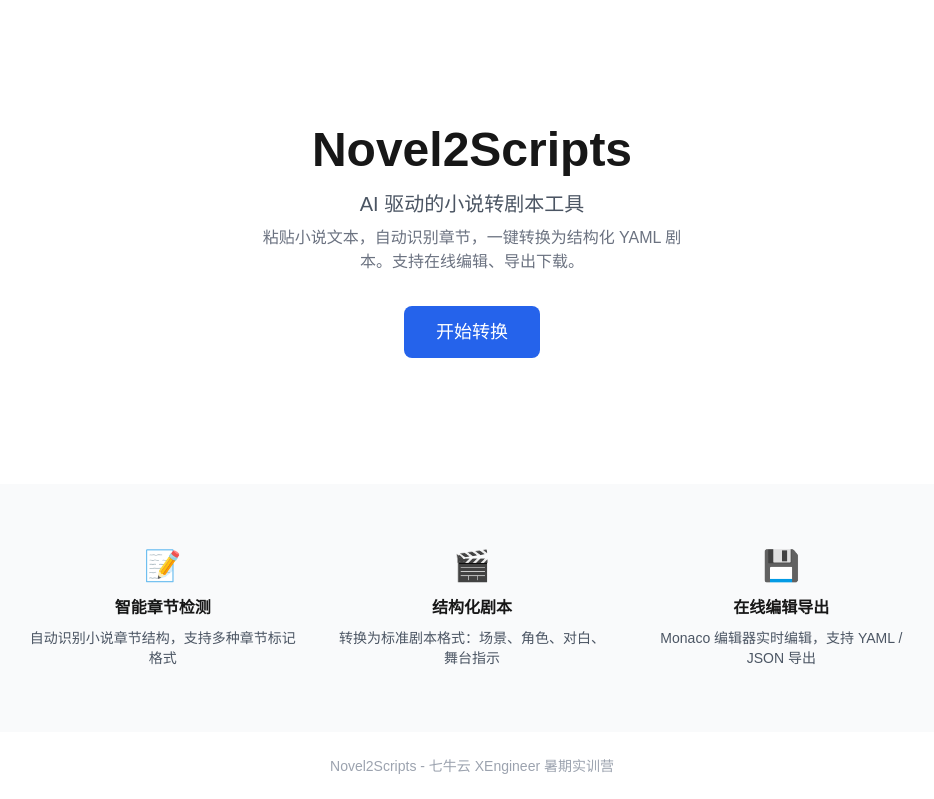
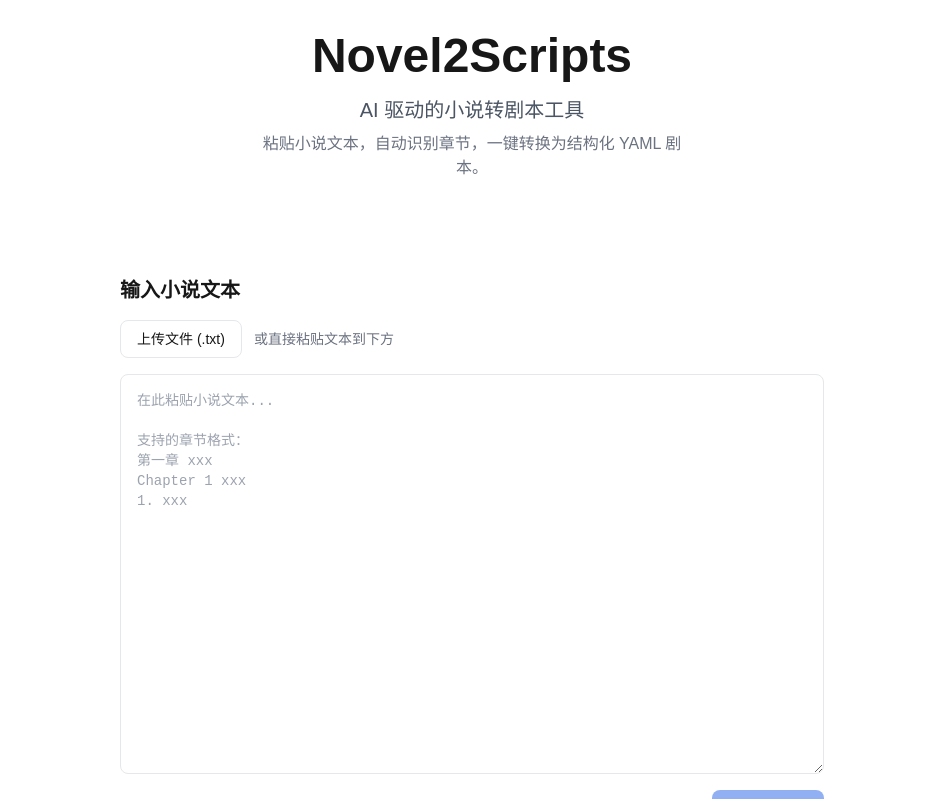
Before and after one commit to jycicy/novel2script, a Next.js app in the folder frontend/: page / in a window 1280 px wide. Shown: the top 799 px of the page, without its empty margins (168-1102 px from the left). Built offline with nearby package versions, Linux system fonts and the light colour scheme.

Commit message:
feat: 更新首页集成输入组件

```diff
--- a/frontend/src/app/page.tsx
+++ b/frontend/src/app/page.tsx
@@ -1,53 +1,102 @@
+"use client";
+
+import { useState } from "react";
 import Link from "next/link";
+import NovelInput from "@/components/NovelInput";
+import ChapterSelector from "@/components/ChapterSelector";
+import { detectChapters } from "@/lib/api";
+import type { ChapterInfo } from "@/types/screenplay";
 
 export default function Home() {
+  const [novelText, setNovelText] = useState("");
+  const [chapters, setChapters] = useState<ChapterInfo[]>([]);
+  const [isLoading, setIsLoading] = useState(false);
+  const [error, setError] = useState("");
+
+  const handleDetect = async (text: string) => {
+    setNovelText(text);
+    setIsLoading(true);
+    setError("");
+    try {
+      const result = await detectChapters(text);
+      setChapters(result);
+    } catch (e) {
+      setError(e instanceof Error ? e.message : "检测失败");
+    } finally {
+      setIsLoading(false);
+    }
+  };
+
+  const hasChapters = chapters.length > 0;
+
   return (
     <main className="min-h-screen flex flex-col">
       {/* Hero */}
+      {!hasChapters && (
         <section className="flex-1 flex flex-col items-center justify-center p-8 text-center">
           <h1 className="text-5xl font-bold mb-4">Novel2Scripts</h1>
           <p className="text-xl text-gray-600 mb-2">
             AI 驱动的小说转剧本工具
           </p>
           <p className="text-gray-500 mb-8 max-w-md">
-          粘贴小说文本，自动识别章节，一键转换为结构化 YAML 剧本。支持在线编辑、导出下载。
+            粘贴小说文本，自动识别章节，一键转换为结构化 YAML 剧本。
           </p>
+        </section>
+      )}
+
+      {/* Input Area */}
+      <section className="py-8 px-8 max-w-3xl mx-auto w-full">
+        {!hasChapters && <h2 className="text-xl font-semibold mb-4">输入小说文本</h2>}
+        <NovelInput onSubmit={handleDetect} isLoading={isLoading} />
+        {error && <p className="mt-2 text-sm text-red-500">{error}</p>}
+      </section>
+
+      {/* Chapter List */}
+      {hasChapters && (
+        <section className="py-4 px-8 max-w-3xl mx-auto w-full">
+          <ChapterSelector
+            chapters={chapters}
+            activeIndex={0}
+            onSelect={() => {}}
+          />
           <Link
             href="/convert"
-          className="px-8 py-3 bg-blue-600 text-white text-lg rounded-lg hover:bg-blue-700 transition"
+            className="mt-4 inline-block px-6 py-2 bg-blue-600 text-white rounded-lg hover:bg-blue-700 transition"
           >
             开始转换
           </Link>
         </section>
+      )}
 
       {/* Features */}
+      {!hasChapters && (
         <section className="py-16 px-8 bg-gray-50">
           <div className="max-w-4xl mx-auto grid grid-cols-1 md:grid-cols-3 gap-8">
             <div className="text-center">
               <div className="text-3xl mb-3">&#128221;</div>
               <h3 className="font-semibold mb-2">智能章节检测</h3>
               <p className="text-sm text-gray-600">
-              自动识别小说章节结构，支持多种章节标记格式
+                自动识别小说章节结构，支持多种格式
               </p>
             </div>
             <div className="text-center">
               <div className="text-3xl mb-3">&#127916;</div>
               <h3 className="font-semibold mb-2">结构化剧本</h3>
               <p className="text-sm text-gray-600">
-              转换为标准剧本格式：场景、角色、对白、舞台指示
+                场景、角色、对白、舞台指示
               </p>
             </div>
             <div className="text-center">
               <div className="text-3xl mb-3">&#128190;</div>
               <h3 className="font-semibold mb-2">在线编辑导出</h3>
               <p className="text-sm text-gray-600">
-              Monaco 编辑器实时编辑，支持 YAML / JSON 导出
+                Monaco 编辑器，YAML / JSON 导出
               </p>
             </div>
           </div>
         </section>
+      )}
 
-      {/* Footer */}
       <footer className="py-6 text-center text-sm text-gray-400">
         Novel2Scripts - 七牛云 XEngineer 暑期实训营
       </footer>
```
Lines whose indentation alone changed are shown as unchanged.
